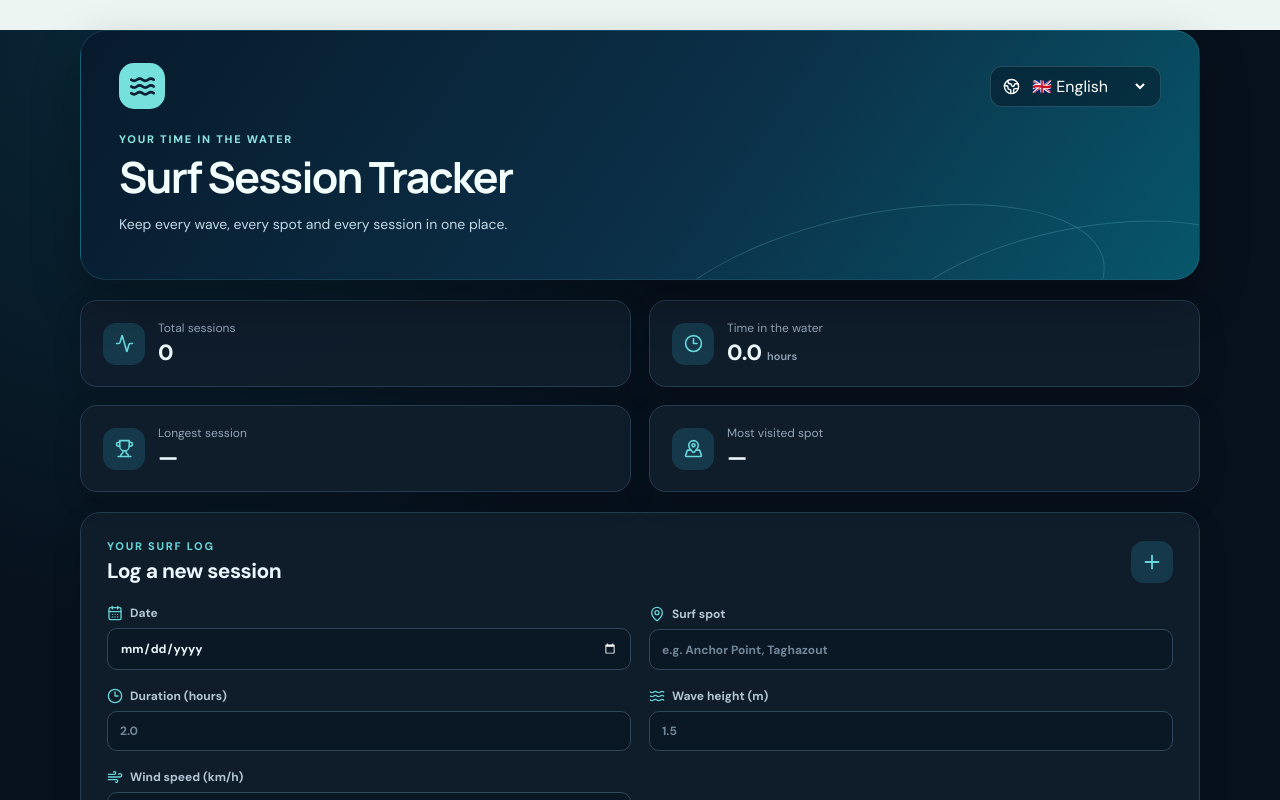
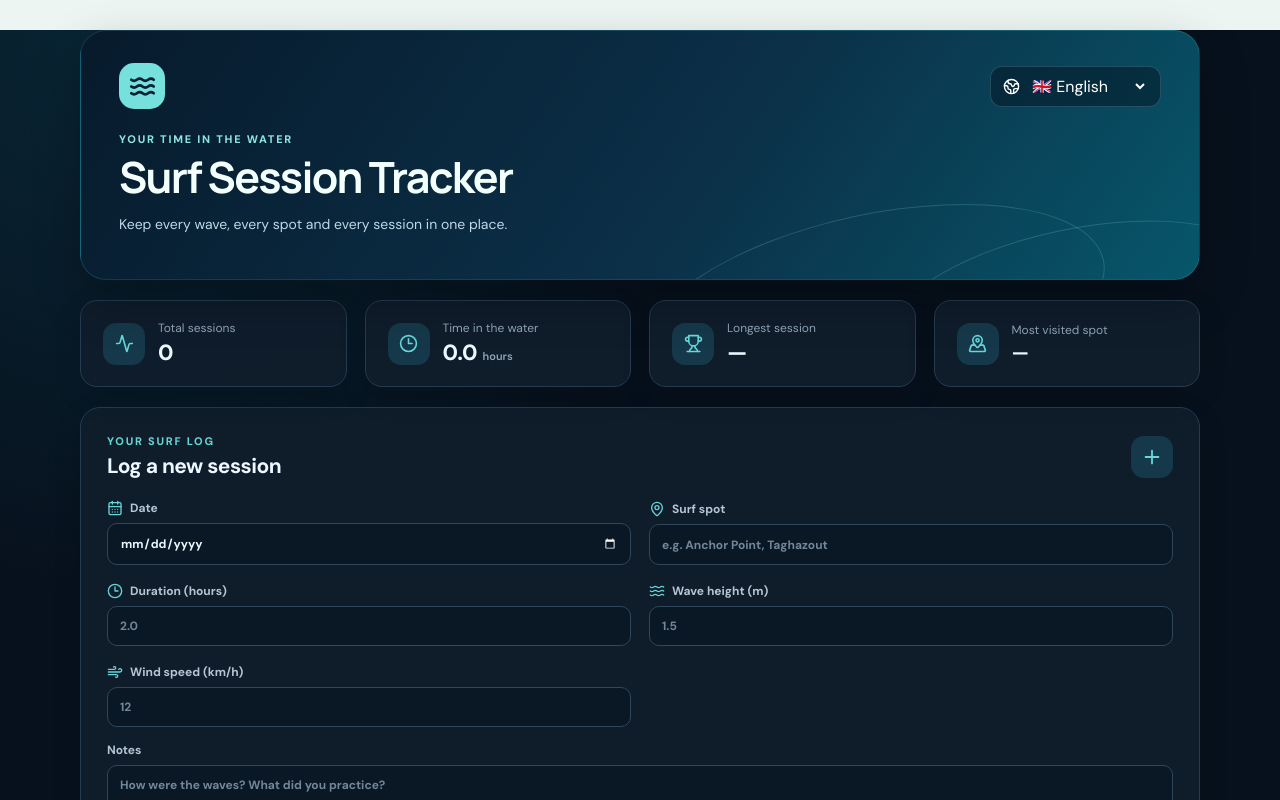
Before and after one commit to shark8211/surf-session-tracker, a React (Vite) app: page / in a window 1280 px wide. Shown: the top 800 px of the page. Built offline with nearby package versions, Linux system fonts and the light colour scheme.

Commit message:
Style four-card surf insights dashboard

```diff
--- a/src/styles.css
+++ b/src/styles.css
@@ -74,3 +74,10 @@ body{color:var(--ink);background:radial-gradient(circle at 12% 0%,rgba(14,116,14
 @media(prefers-reduced-motion:reduce){
   *,*::before,*::after{scroll-behavior:auto!important;transition:none!important;animation:none!important}
 }
+
+
+/* Four-card dashboard summary */
+.stats-grid{grid-template-columns:repeat(2,minmax(0,1fr))}
+.favorite-stat strong.favorite-spot-name{max-width:100%;overflow:hidden;text-overflow:ellipsis;white-space:nowrap;font-size:clamp(14px,1.8vw,19px)}
+@media(min-width:900px){.stats-grid{grid-template-columns:repeat(4,minmax(0,1fr))}.stat-card{min-width:0}.stat-card>div:last-child{min-width:0}}
+@media(max-width:380px){.stats-grid{grid-template-columns:1fr}.stat-card{padding:13px 15px}}
```
